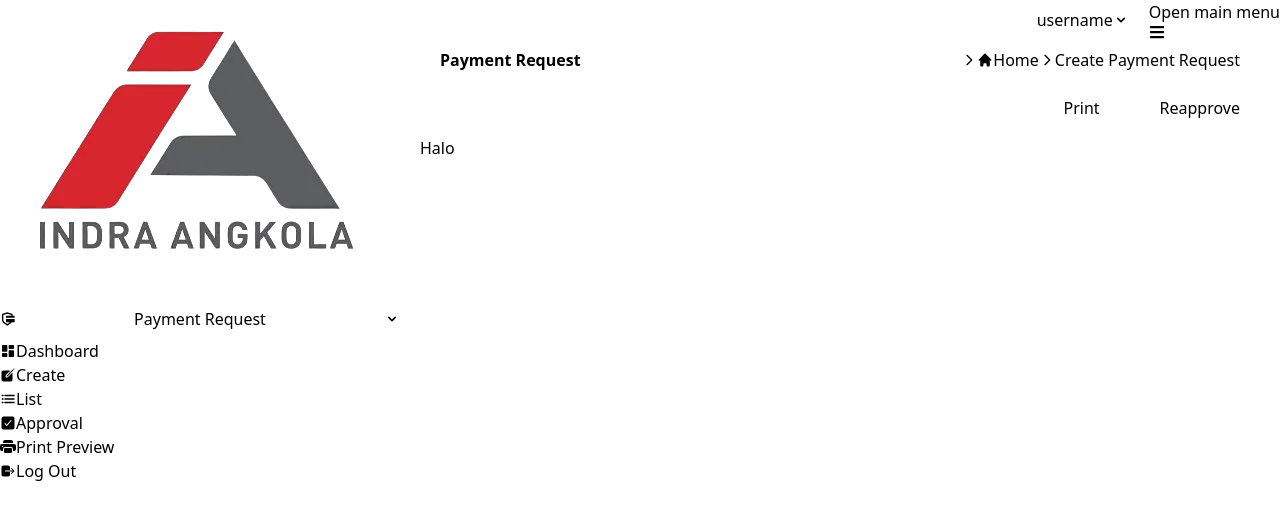
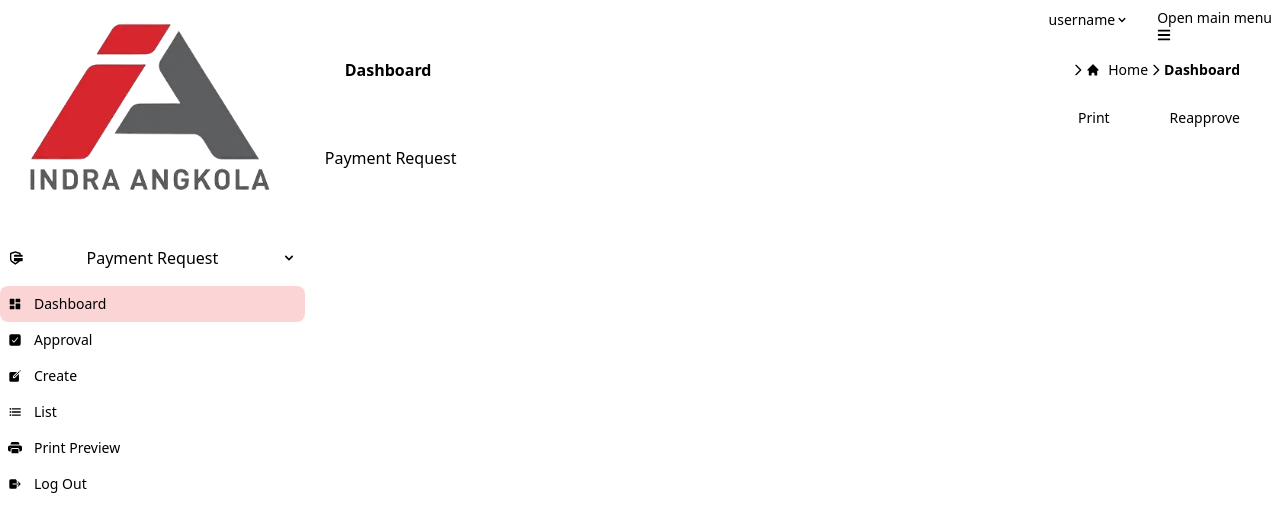
Before and after one commit to MASVW/ui-payment-request, a React (Vite) app: page /home in a window 1280 px wide. Shown: the top 532 px of the page. Built offline with nearby package versions, Linux system fonts and the light colour scheme.

Commit message:
Refactor: - Adding Title logic - Modied Home Description - Adding Breadcrumb  logic - Navigation color for active button
Create:
- List Page
- Print Preview Page

```diff
--- a/src/App.tsx
+++ b/src/App.tsx
@@ -1,22 +1,41 @@
 // src/App.tsx
-import React, { Suspense, lazy } from "react";
-import { Routes, Route, Navigate } from "react-router-dom";
+import React, { Suspense, lazy, useEffect } from "react";
+import { Routes, Route, Navigate, useLocation } from "react-router-dom";
 
 import { Navigation } from "./components/Navigation";
 import { Header }   from "./components/Header";
 import TitleNavigation from "./components/TitleNavigation";
 import { CustomButton } from "./components/CustomButton";
+import PrintPreview from "./pages/PrintPreview";
 
 const Home = lazy(() => import("./pages/Home"));
 const Create = lazy(() => import  ("./pages/Create"));
 const Approval = lazy(() => import("./pages/Approval"));
+const List = lazy(() => import("./pages/List"));
+
+function usePageTitle(titles: any) {
+  const location = useLocation();
+  useEffect(() => {
+    const path = location.pathname;
+    document.title = titles[path] || "Default Title";
+  }, [location, titles]);
+}
 
 export default function App() {
+  const titles = {
+    "/home": "Payment Request",
+    "/approval": "Approval Payment Request",
+    "/create-payment-request": "Create Payment Request",
+    "/list-payment-request": "List Payment Request",
+    "/print-preview": "Print Preview",
+  };
+  usePageTitle(titles);
+
   return (
     <Suspense fallback={<div>Loading…</div>}>
       <div className="flex h-screen w-screen">
         <Navigation />
-        <div className="flex flex-col flex-1">
+        <div className="w-full">
           <Header />
             <TitleNavigation />
             <div id="headerCreateContent" className="sticky top-0 z-10 w-full flex justify-end gap-x-5 py-2 bg-white px-5">
@@ -29,7 +48,8 @@ export default function App() {
                 <Route path="/approval" element={<Approval />} />
                 <Route path="/create-payment-request" element={<Create />} />
 
-              <Route path="/" element={<Navigate to="/home" replace />} />
+                <Route path="/list-payment-request" element={<List />} />
+                <Route path="/print-preview" element={<PrintPreview />} />
 
                 <Route path="*" element={<Navigate to="/home" replace />} />
               </Routes>
--- a/src/components/Navigation.tsx
+++ b/src/components/Navigation.tsx
@@ -10,10 +10,14 @@ import {
 import { IoCreate, IoList, IoCheckbox, IoLogOut } from "react-icons/io5";
 import { BsFillPrinterFill } from "react-icons/bs";
 import { RiDashboardFill, RiSecurePaymentFill } from "react-icons/ri";
-import { Link } from "react-router-dom";
+import { Link, useLocation } from "react-router-dom";
 
 const customTheme = createTheme({
     sidebar:{
+      item: {
+        base: "flex items-center gap-x-3 p-2 rounded-lg text-sm font-medium text-black",
+        active: "bg-red-200 text-black hover:bg-red-300",
+      },
       logo:{
         img: "w-full"
       }
@@ -21,6 +25,10 @@ const customTheme = createTheme({
   });
 
   export function Navigation() {
+    const location = useLocation();
+
+    const isActive = (to: string) => location.pathname === to;
+
     return (
       <ThemeProvider theme={customTheme}>
         <Sidebar aria-label="Sidebar with multi-level dropdown">
@@ -33,22 +41,54 @@ const customTheme = createTheme({
 
           <SidebarItemGroup>
               <SidebarCollapse label="Payment Request" open="true" icon={RiSecurePaymentFill}>
-                  <SidebarItem as={Link} to="/home" icon={RiDashboardFill}>
+              <SidebarItem
+                  as={Link}
+                  to="/home"
+                  icon={RiDashboardFill}
+                  active={isActive("/home")}
+                >
                   Dashboard
                 </SidebarItem>
-                  <SidebarItem as={Link} to="/create-payment-request"  icon={IoCreate}>
+                <SidebarItem
+                  as={Link}
+                  to="/approval"
+                  icon={IoCheckbox}
+                  active={isActive("/approval")}
+                >
+                  Approval
+                </SidebarItem>
+                <SidebarItem
+                  as={Link}
+                  to="/create-payment-request"
+                  icon={IoCreate}
+                  active={isActive("/create-payment-request")}
+                >
                   Create
                 </SidebarItem>
-                  <SidebarItem href="#" icon={IoList}>
+                <SidebarItem
+                  as={Link}
+                  to="/list-payment-request"
+                  icon={IoList}
+                  active={isActive("/list-payment-request")}
+                >
                   List
                 </SidebarItem>
-                  <SidebarItem as={Link} to="/approval" icon={IoCheckbox}>
-                      Approval
-                  </SidebarItem>
-                  <SidebarItem href="#" icon={BsFillPrinterFill}>
+
+
+                <SidebarItem
+                  as={Link}
+                  to="/print-preview"
+                  icon={BsFillPrinterFill}
+                  active={isActive("/print-preview")}
+                >
                   Print Preview
                 </SidebarItem>
-                  <SidebarItem href="#" icon={IoLogOut}>
+                <SidebarItem
+                  as={Link}
+                  to="/logout"
+                  icon={IoLogOut}
+                  active={isActive("/logout")}
+                >
                   Log Out
                 </SidebarItem>
               </SidebarCollapse>
--- a/src/components/TitleNavigation.tsx
+++ b/src/components/TitleNavigation.tsx
@@ -1,18 +1,56 @@
 import { Breadcrumb, BreadcrumbItem } from "flowbite-react";
 import { HiHome } from "react-icons/hi";
+import { useLocation, Link } from "react-router-dom";
+
+const titleMap = {
+  "/": "Home",
+  "/home": "Dashboard",
+  "/create-payment-request": "Create Payment Request",
+  "/approval": "Approval",
+  "/list-payment-request": "List Payment Request",
+  "/print-preview": "Print Preview",
+  "/logout": "Log Out",
+};
 
 export default function TitleNavigation() {
-    return(
-        <>
-            <div className="flex w-full h-10 justify-between items-center px-10">
-                <p className="font-semibold">Payment Request</p>
-                <Breadcrumb aria-label="Default breadcrumb example">
-                    <BreadcrumbItem href="#" icon={HiHome}>
-                    Home
-                    </BreadcrumbItem>
-                    <BreadcrumbItem href="#">Create Payment Request</BreadcrumbItem>
-                </Breadcrumb>
-            </div>
-        </>
-    );
+  const location = useLocation();
+  const pathnames = location.pathname.split("/").filter(Boolean);
+
+   // Judul untuk title di atas
+  const pageTitle =
+    titleMap[location.pathname] ||
+    titleMap[`/${pathnames[pathnames.length - 1] || ""}`] ||
+    "Dashboard";
+
+  return (
+    <div className="flex w-full h-10 justify-between items-center px-10">
+      <p className="font-semibold">{pageTitle}</p>
+      <Breadcrumb aria-label="Breadcrumb">
+        <BreadcrumbItem>
+          <Link to="/" className="flex items-center gap-1">
+            <HiHome className="mr-1" /> Home
+          </Link>
+        </BreadcrumbItem>
+        {pathnames.map((value, idx) => {
+          const to = `/${pathnames.slice(0, idx + 1).join("/")}`;
+          const isLast = idx === pathnames.length - 1;
+          return (
+            <BreadcrumbItem key={to} aria-current={isLast ? "page" : undefined}>
+              {isLast ? (
+                <span className="font-bold">
+                  {titleMap[to] ||
+                    value.charAt(0).toUpperCase() + value.slice(1)}
+                </span>
+              ) : (
+                <Link to={to}>
+                  {titleMap[to] ||
+                    value.charAt(0).toUpperCase() + value.slice(1)}
+                </Link>
+              )}
+            </BreadcrumbItem>
+          );
+        })}
+      </Breadcrumb>
+    </div>
+  );
 }
--- a/src/pages/Home.tsx
+++ b/src/pages/Home.tsx
@@ -1,7 +1,7 @@
 export default function Home(){
     return(
         <>
-            <p>Halo</p>
+            <p>Payment Request</p>
         </>
     )
 }
--- /dev/null
+++ b/src/pages/List.tsx
@@ -0,0 +1,7 @@
+export default function List() {
+    return (
+        <div>
+            <h1>List Approval</h1>
+        </div>
+    )
+}
--- /dev/null
+++ b/src/pages/PrintPreview.tsx
@@ -0,0 +1,5 @@
+export default function PrintPreview() {
+    return(
+        <p>Ini Print Preview</p>
+    )
+}
```
Lines whose indentation alone changed are shown as unchanged.
